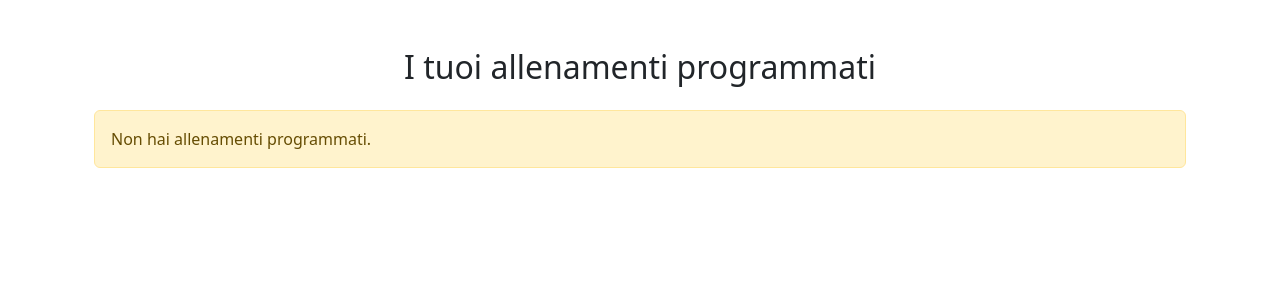
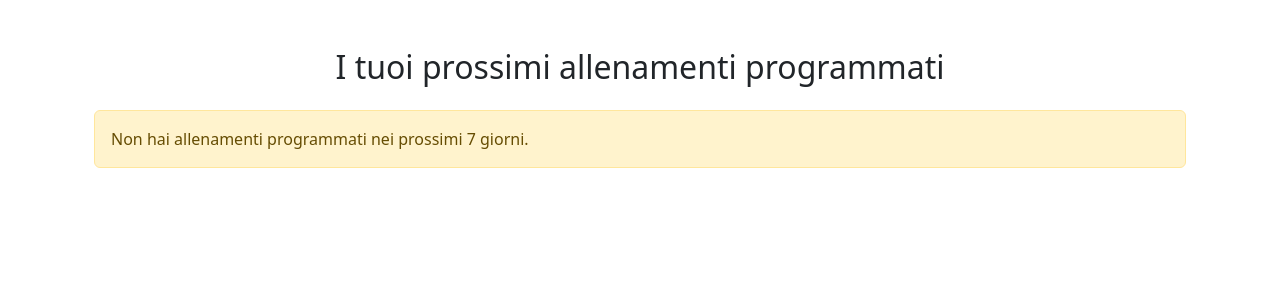
Before and after one commit to Gixter02/Progetto_TechWeb, a Django app: page /trainers/allenamenti/ in a window 1280 px wide. Shown: the part 56-356 px from the top of the page. Run offline with Django 5.2, Linux system fonts and the light colour scheme; a user stored in the database is signed in; data comes from the database, SQL or seed files in the repository; both versions use the stored data as it was after the commit.

Commit message:
Modifica allenamenti_programmati

```diff
--- a/trainers/templates/trainers/allenamenti_programmati.html
+++ b/trainers/templates/trainers/allenamenti_programmati.html
@@ -2,7 +2,7 @@
 
 {% block content %}
 <div class="container mt-5">
-    <h2 class="text-center mb-4">I tuoi allenamenti programmati</h2>
+    <h2 class="text-center mb-4">I tuoi prossimi allenamenti programmati</h2>
 
     {% if allenamenti %}
         <div class="table-responsive">
@@ -29,7 +29,7 @@
         </div>
     {% else %}
         <div class="alert alert-warning" role="alert">
-            Non hai allenamenti programmati.
+            Non hai allenamenti programmati nei prossimi 7 giorni.
         </div>
     {% endif %}
 </div>
--- a/trainers/views.py
+++ b/trainers/views.py
@@ -1,3 +1,5 @@
+from datetime import timedelta
+
 from django.contrib.auth.decorators import login_required
 
 from django.shortcuts import redirect, render, get_object_or_404
@@ -57,7 +59,7 @@
         return redirect('personal_trainer_home')
 
     # Ottieni tutte le prenotazioni future per questo personal trainer
-    allenamenti = Prenotazione.objects.filter(personal_trainer=personal_trainer).order_by('data_prenotazione', 'fascia_oraria')
+    allenamenti = Prenotazione.objects.filter(personal_trainer=personal_trainer, data_prenotazione__lt= timezone.now().date() + timedelta(days=7)).order_by('data_prenotazione', 'fascia_oraria')
 
     return render(request, 'trainers/allenamenti_programmati.html', {'allenamenti': allenamenti})
 
```
Also changed, not shown: db.sqlite3.
